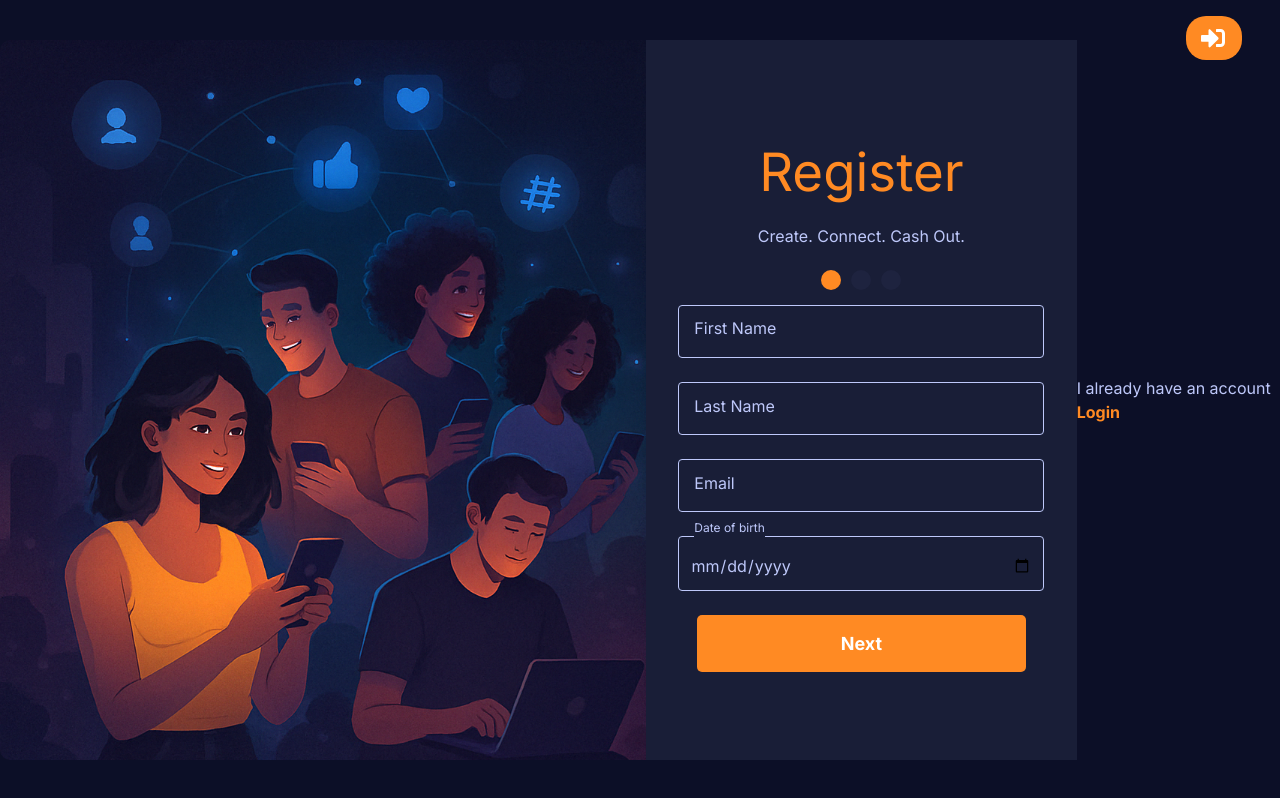
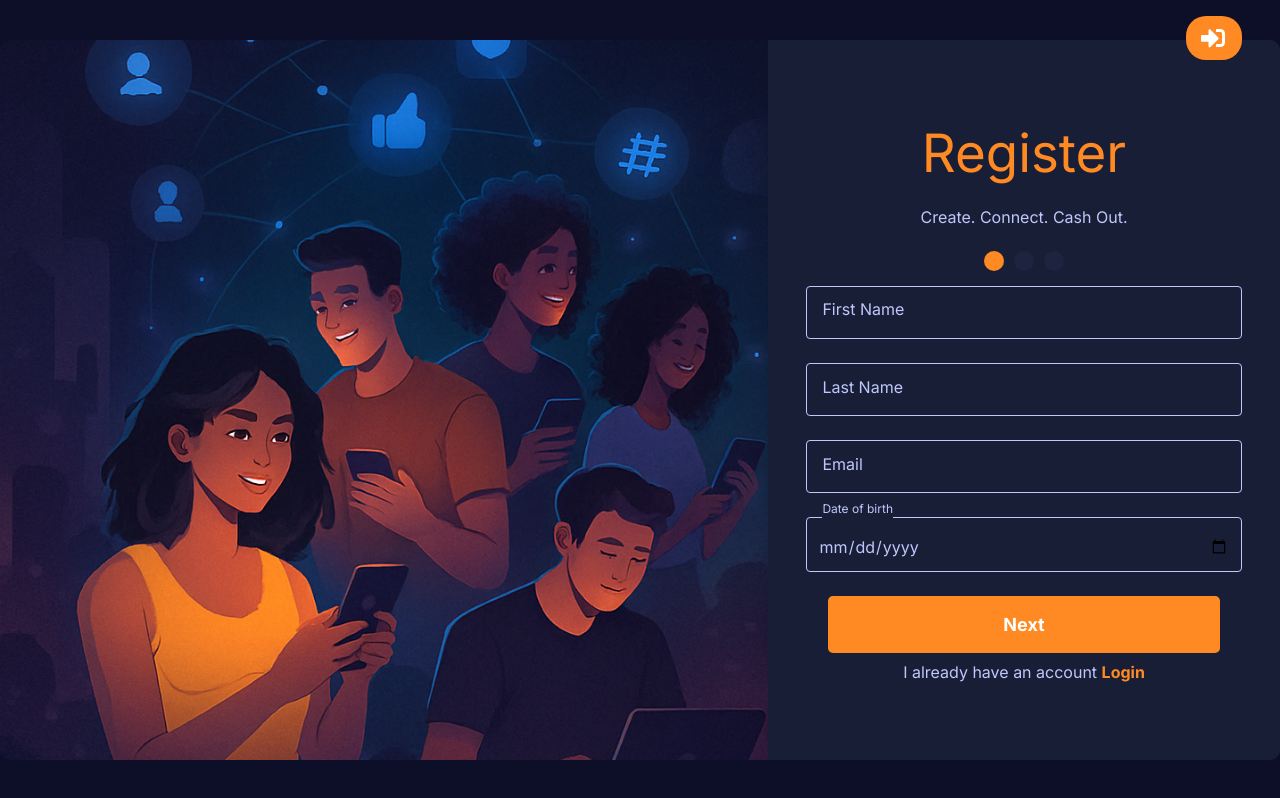
Before and after one commit to kossy59/mmekowebsite, a Next.js app: page /auth/register in a window 1280 px wide. Built offline with nearby package versions, Linux system fonts and the light colour scheme.

Commit message:
integrating backend: worked on authentication

```diff
--- a/src/app/auth/register/RegisterComponent.tsx
+++ b/src/app/auth/register/RegisterComponent.tsx
@@ -147,8 +147,8 @@ export const Register = () => {
               <input type="submit" value={"Register"} className="btn" />
             </Step>
           </div>
+          <p>I already have an account <Link href="/">Login</Link></p>
         </form>
-          <p>I already have an account <Link href="/">Login</Link></p>
       </div>
     </div>
   );
```
